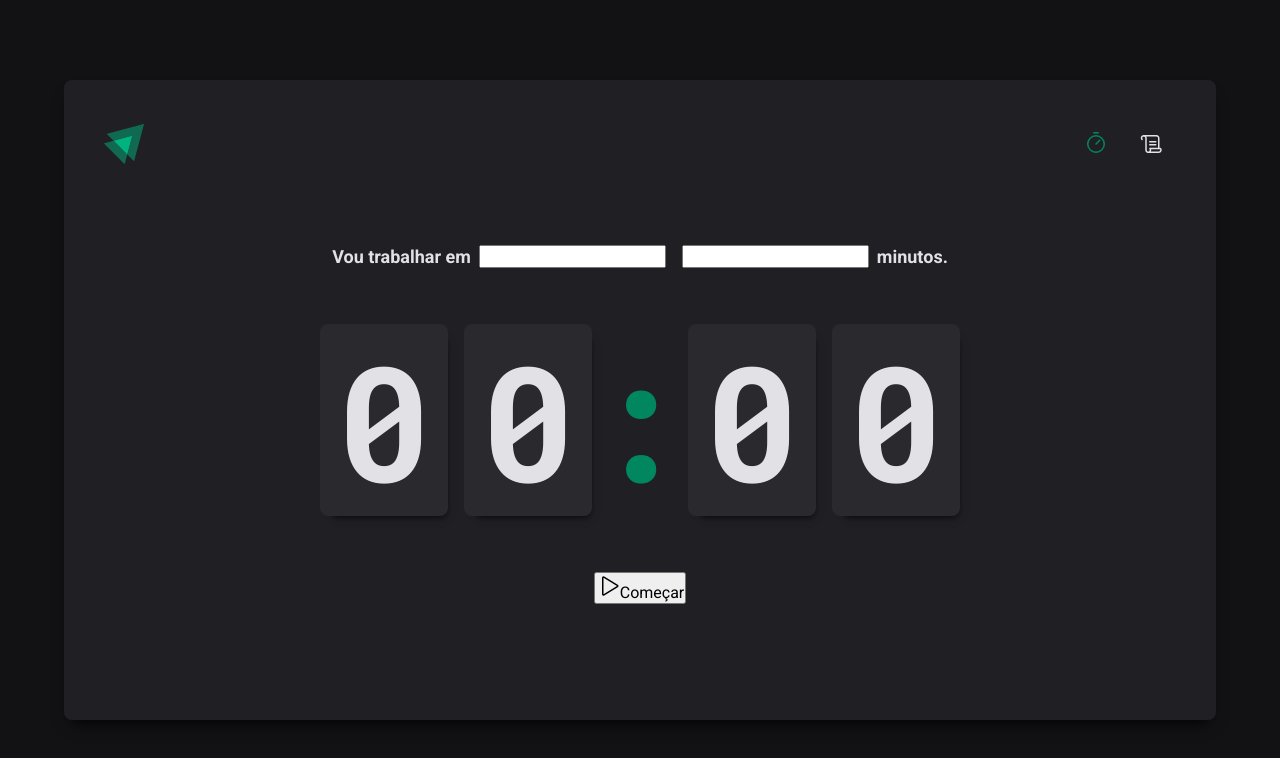
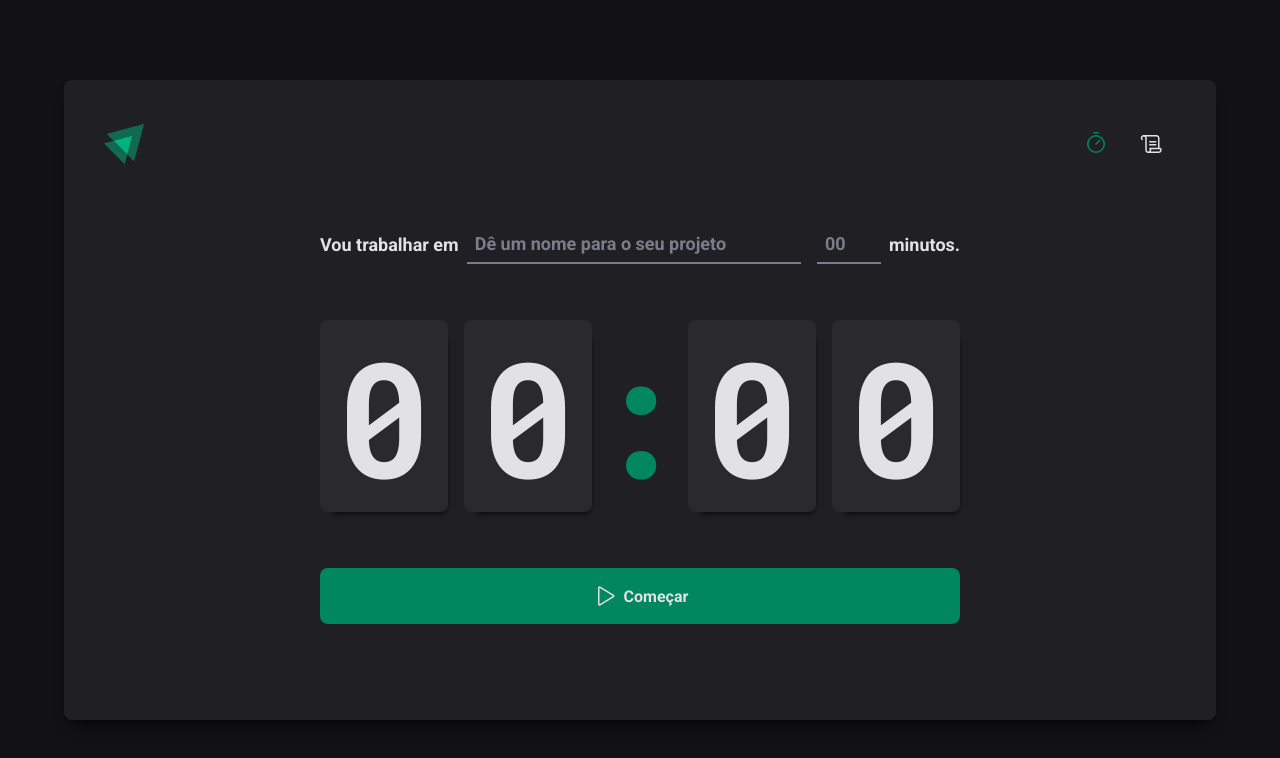
Before and after one commit to gw-rodrigues/ignite-react-2022-timer, a React (Vite) app: page / in a window 1280 px wide. Shown: the top 758 px of the page. Built offline with nearby package versions, Linux system fonts and the light colour scheme.

Commit message:
feat: add input and button styled components

```diff
--- a/src/pages/Home/index.tsx
+++ b/src/pages/Home/index.tsx
@@ -3,7 +3,10 @@ import {
   CountDownContainer,
   FormContainer,
   HomeContainer,
+  MinutesAmountInput,
   Separator,
+  StartCountdownButton,
+  TaskInput,
 } from './styles'
 
 export function Home() {
@@ -12,10 +15,14 @@ export function Home() {
       <form action="">
         <FormContainer>
           <label htmlFor="task">Vou trabalhar em</label>
-          <input id="task" />
+          <TaskInput id="task" placeholder="Dê um nome para o seu projeto" />
 
           <label htmlFor="minutesAmount"></label>
-          <input type="number" id="minutesAmount" />
+          <MinutesAmountInput
+            type="number"
+            id="minutesAmount"
+            placeholder="00"
+          />
 
           <span>minutos.</span>
         </FormContainer>
@@ -28,10 +35,10 @@ export function Home() {
           <span>0</span>
         </CountDownContainer>
 
-        <button type="submit">
+        <StartCountdownButton type="submit">
           <Play size={24} />
           Começar
-        </button>
+        </StartCountdownButton>
       </form>
     </HomeContainer>
   )
```
